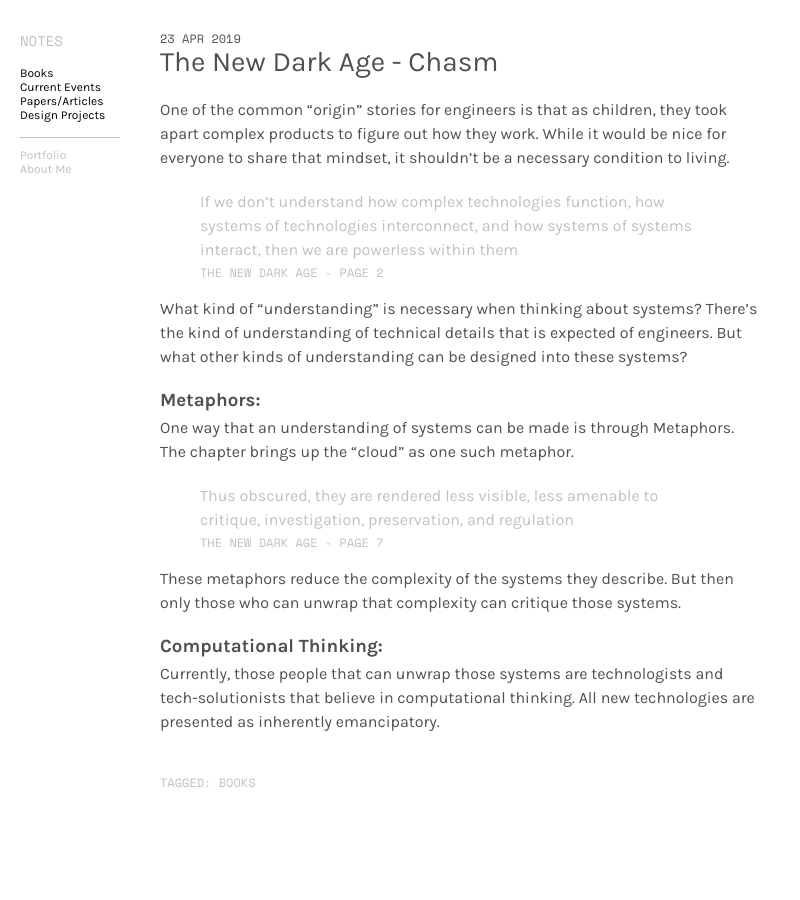
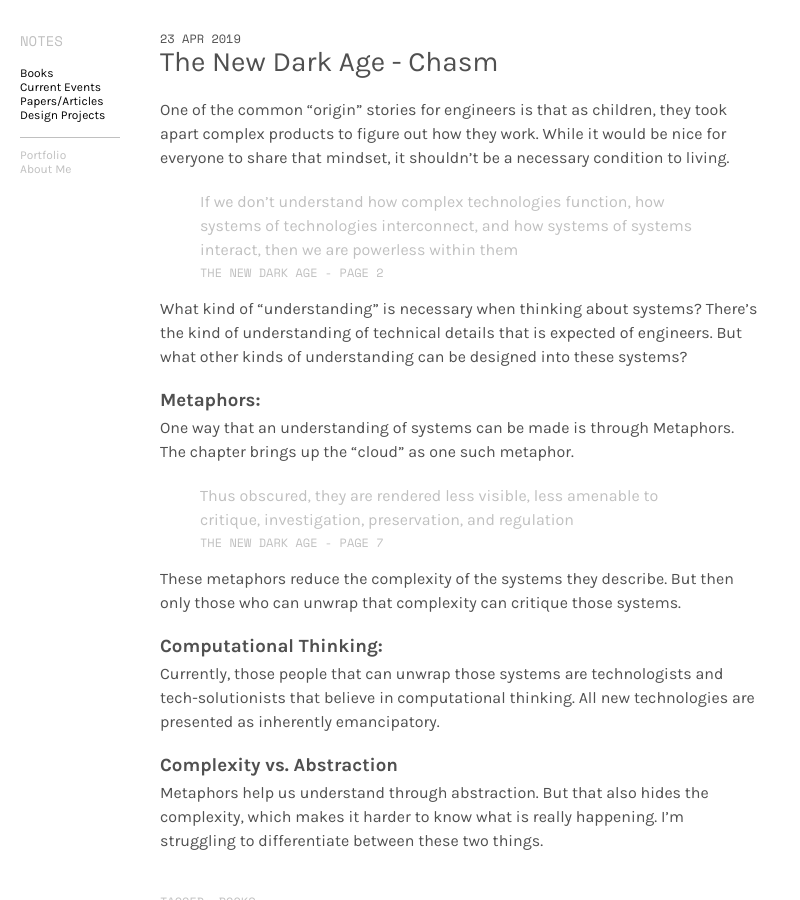
Before and after one commit to andoncemore/notes-blog, a Jekyll site: the page built from _posts/2019-04-23-newdarkage_chasm.md, in a window 1280 px wide. Shown: the whole page, without its empty margins (0-800 px from the left). Built offline with Jekyll 4.4.1, drawn with Linux system fonts in a browser that asks for light colours.

Commit message:
2 new posts

```diff
--- a/_posts/2019-04-23-newdarkage_chasm.md
+++ b/_posts/2019-04-23-newdarkage_chasm.md
@@ -22,3 +22,6 @@
 
 ### Computational Thinking:
 Currently, those people that can unwrap those systems are technologists and tech-solutionists that believe in computational thinking. All new technologies are presented as inherently emancipatory.
+
+### Complexity vs. Abstraction
+Metaphors help us understand through abstraction. But that also hides the complexity, which makes it harder to know what is really happening. I'm struggling to differentiate between these two things.
```
Also changed, not shown: _posts/2019-04-24-algorithmsdata1.md (added, +16 -0 lines), _drafts/2019-04-24-template.md (renamed from _drafts/template.md).
